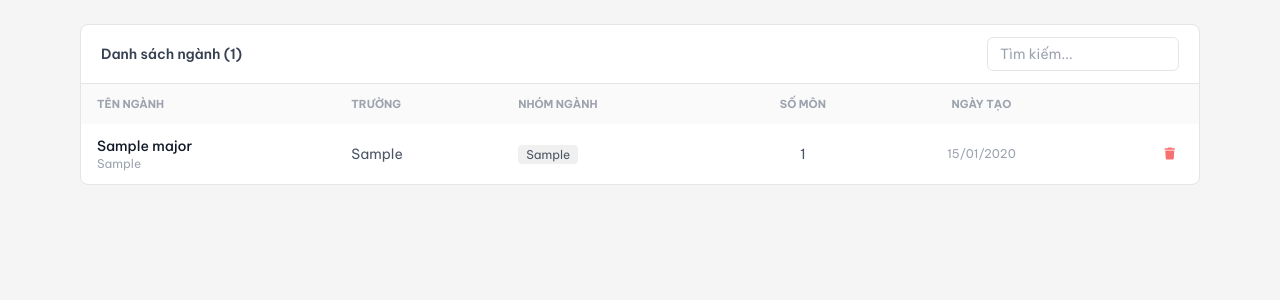
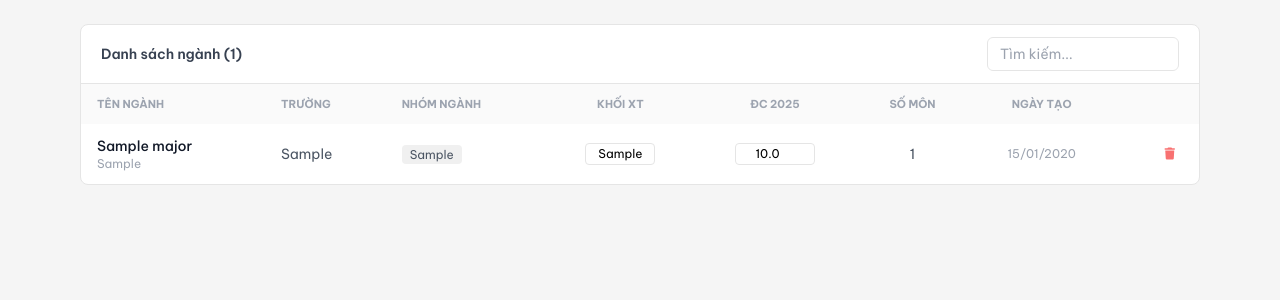
Before and after one commit to HoaThang34/EduMind-AI, a Flask app: page /admin/majors in a window 1280 px wide. Shown: the part 57-357 px from the top of the page. Run offline with Flask 3, Linux system fonts and the light colour scheme; a user stored in the database is signed in; tables that the repository leaves empty hold one stand-in row (values such as "Sample post"); some libraries are stand-ins or nearby versions.

Commit message:
feat: admin majors - admission_block, entry_score inline edit

```diff
--- a/templates/admin_majors.html
+++ b/templates/admin_majors.html
@@ -42,6 +42,8 @@
             <th class="px-4 py-2.5 text-left">Tên ngành</th>
             <th class="px-4 py-2.5 text-left">Trường</th>
             <th class="px-4 py-2.5 text-left">Nhóm ngành</th>
+            <th class="px-4 py-2.5 text-center">Khối XT</th>
+            <th class="px-4 py-2.5 text-center">ĐC 2025</th>
             <th class="px-4 py-2.5 text-center">Số môn</th>
             <th class="px-4 py-2.5 text-center">Ngày tạo</th>
             <th class="px-4 py-2.5"></th>
@@ -59,6 +61,16 @@
               {% if m.major_group %}
               <span class="text-xs px-2 py-0.5 rounded bg-[#f0f0f0] text-gray-600">{{ m.major_group }}</span>
               {% endif %}
+            </td>
+            <td class="px-4 py-3 text-center">
+              <input type="text" class="border border-[#e5e5e5] rounded px-1 py-0.5 text-xs text-center" style="width:70px"
+                     value="{{ m.admission_block or '' }}"
+                     onchange="updateMajorField({{ m.id }}, 'admission_block', this.value)">
+            </td>
+            <td class="px-4 py-3 text-center">
+              <input type="number" class="border border-[#e5e5e5] rounded px-1 py-0.5 text-xs text-center" style="width:80px"
+                     step="0.1" value="{{ m.entry_score or '' }}"
+                     onchange="updateMajorField({{ m.id }}, 'entry_score', this.value)">
             </td>
             <td class="px-4 py-3 text-center tabular-nums text-gray-600">{{ m.weights|length }}</td>
             <td class="px-4 py-3 text-center text-xs text-gray-400">
@@ -219,6 +231,14 @@ function showToast(msg) {
   t.classList.remove('hidden');
   setTimeout(() => t.classList.add('hidden'), 2500);
 }
+
+async function updateMajorField(id, field, value) {
+  await fetch(`/admin/majors/${id}`, {
+    method: 'PATCH',
+    headers: {'Content-Type': 'application/json'},
+    body: JSON.stringify({[field]: value})
+  });
+}
 </script>
 </body>
 </html>
```
